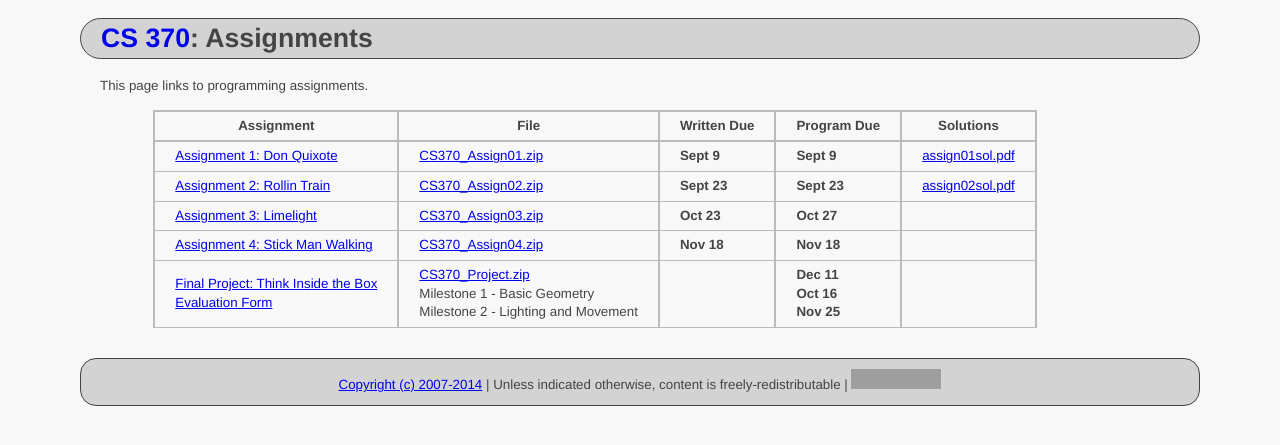
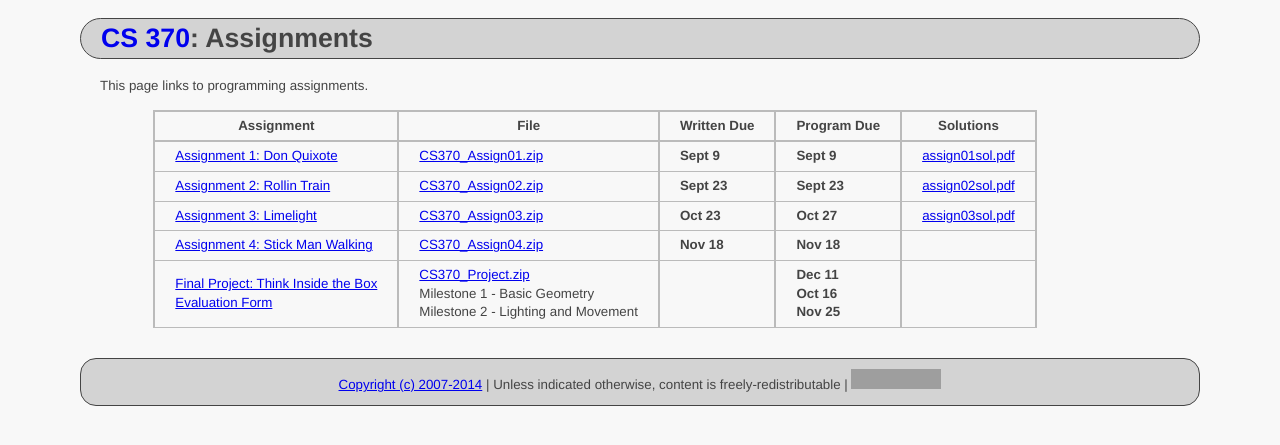
Before and after one commit to ycpcs/cs370-fall2014, a Jekyll site: the page built from assign/index.md, in a window 1280 px wide. Shown: the top 445 px of the page. Built offline with Jekyll 4.4.1, drawn with Linux system fonts in a browser that asks for light colours; Markdown is read by kramdown in place of the engine named in the settings; grey boxes are pictures that could not be loaded.

Commit message:
add assign 3 solutions
post solutions to written assign 3 questions

```diff
--- a/assign/index.md
+++ b/assign/index.md
@@ -9,6 +9,6 @@ This page links to programming assignments.
 > ---------- | ---- | ----------- | ----------- | --------- |
 > [Assignment 1: Don Quixote](assign01.html) | [CS370_Assign01.zip](src/CS370_Assign01.zip) | **Sept 9** | **Sept 9** | [assign01sol.pdf](sol/assign01sol.pdf)
 > [Assignment 2: Rollin Train](assign02.html) | [CS370_Assign02.zip](src/CS370_Assign02.zip) | **Sept 23** | **Sept 23** | [assign02sol.pdf](sol/assign02sol.pdf)
-> [Assignment 3: Limelight](assign03.html) | [CS370_Assign03.zip](src/CS370_Assign03.zip) | **Oct 23** | **Oct 27** |
+> [Assignment 3: Limelight](assign03.html) | [CS370_Assign03.zip](src/CS370_Assign03.zip) | **Oct 23** | **Oct 27** | [assign03sol.pdf](sol/assign03sol.pdf)
 > [Assignment 4: Stick Man Walking](assign04.html) | [CS370_Assign04.zip](src/CS370_Assign04.zip) | **Nov 18** | **Nov 18** |
 > [Final Project: Think Inside the Box](project.html) <br /> [Evaluation Form](CS370_Final_Project_eval.docx) | [CS370_Project.zip](src/CS370_Project.zip) <br /> Milestone 1 - Basic Geometry <br /> Milestone 2 - Lighting and Movement | | **Dec 11** <br /> **Oct 16** <br /> **Nov 25** |
```
Also changed, not shown: 1 other file.
